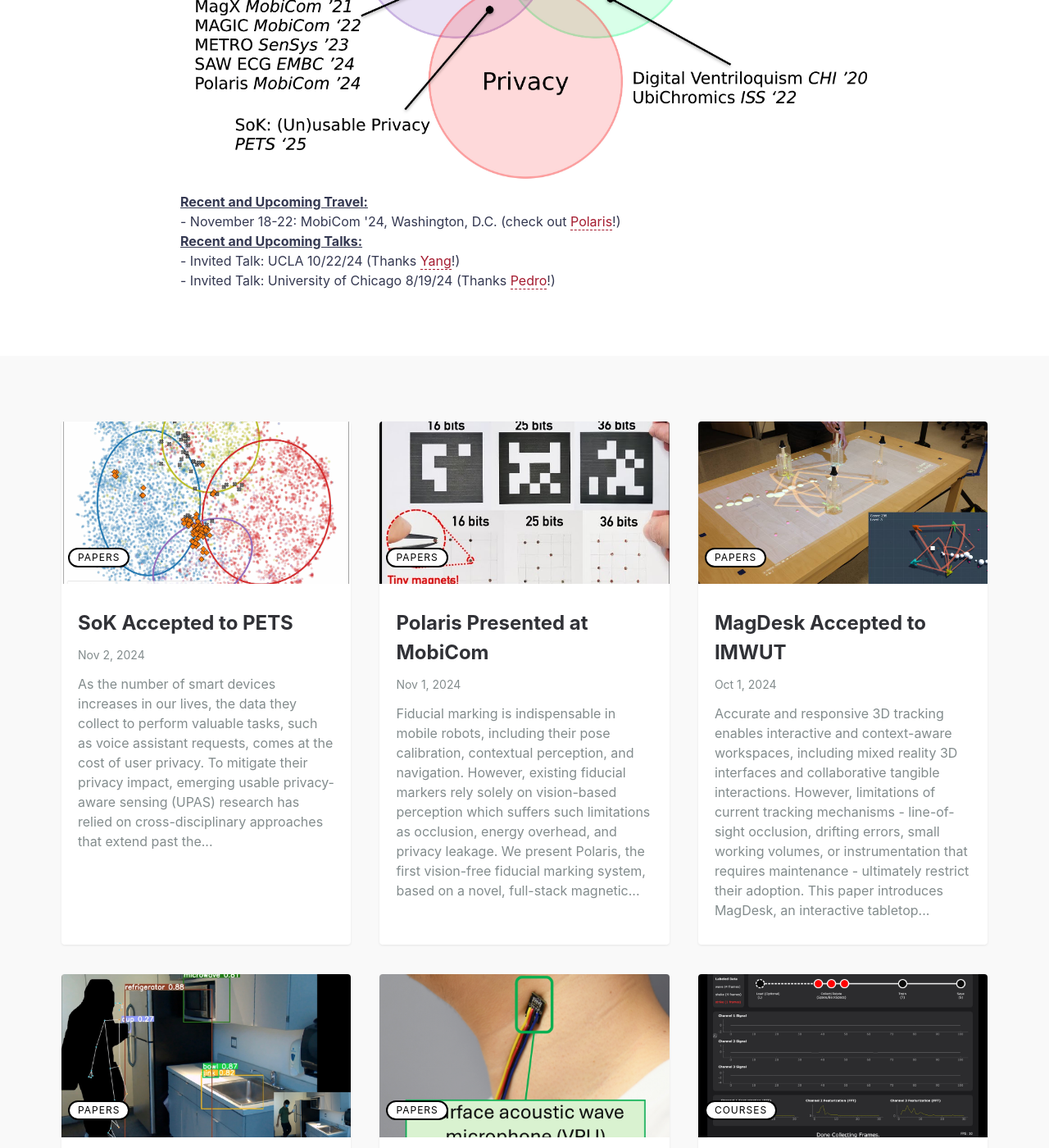
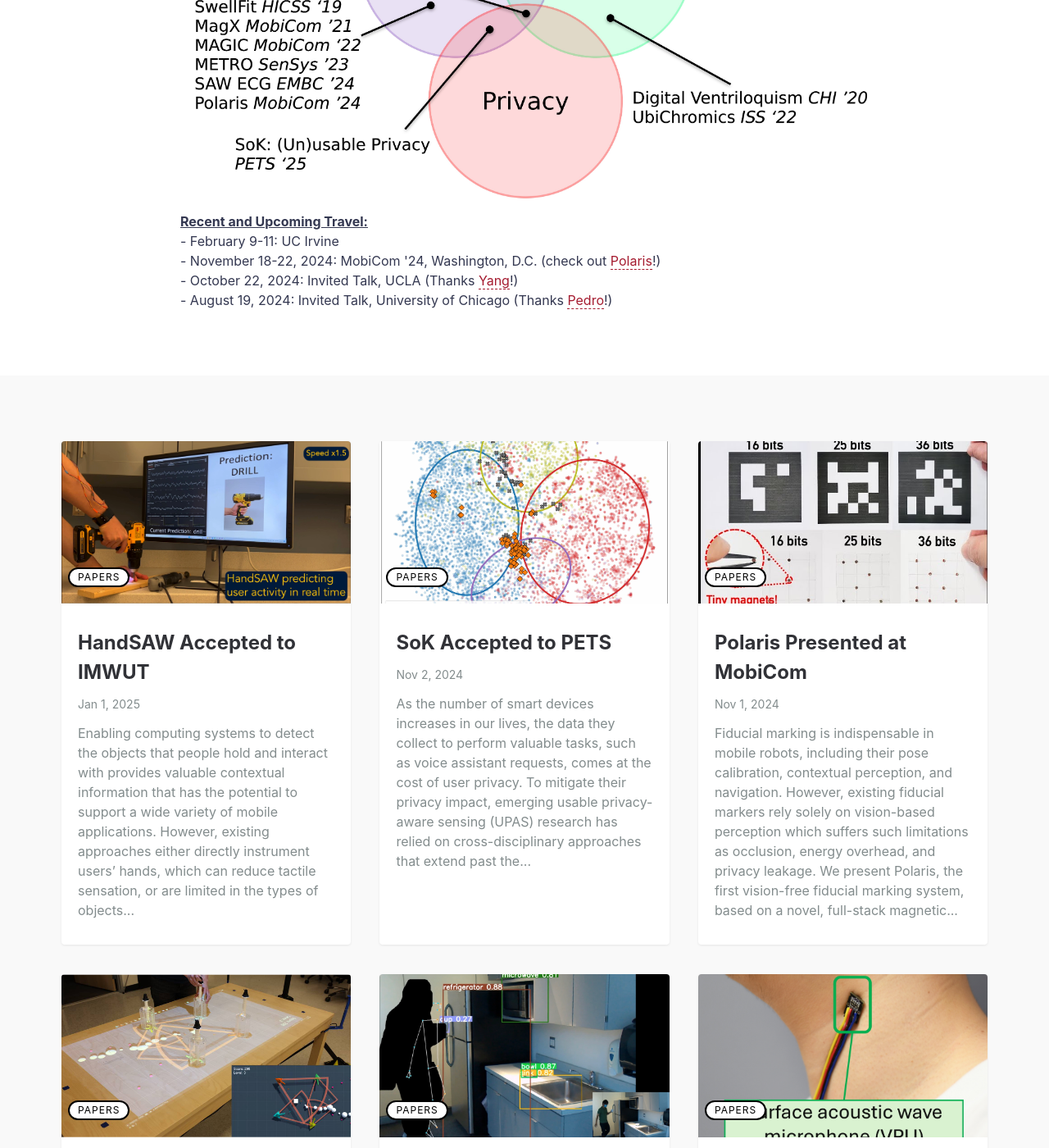
Before and after one commit to yashairavantchi/yashairavantchi.github.io, a Jekyll site: the page built from index.md, in a window 1280 px wide and 1400 px high, scrolled down 752 px. Shown: the whole window at 82% size. Built offline with Jekyll 4.4.1, drawn with Linux system fonts in a browser that asks for light colours.

Commit message:
Update HandSAW, CV

```diff
--- a/_layouts/default.html
+++ b/_layouts/default.html
@@ -102,13 +105,13 @@ layout: compress
         <p class="paragraph">
           <u><strong>Recent and Upcoming Travel:</strong></u>
           <br>
-          - November 18-22: MobiCom '24, Washington, D.C. (check out <a href="https://yasha.xyz/Polaris/">Polaris</a>!)
+          - February 9-11: UC Irvine
           <br>
-          <u><strong>Recent and Upcoming Talks:</strong></u>
+          - November 18-22, 2024: MobiCom '24, Washington, D.C. (check out <a href="https://yasha.xyz/Polaris/">Polaris</a>!)
           <br>
-          - Invited Talk: UCLA 10/22/24 (Thanks <a href="https://yangzhang.dev/">Yang</a>!)
+          - October 22, 2024: Invited Talk, UCLA (Thanks <a href="https://yangzhang.dev/">Yang</a>!)
           <br>
-          - Invited Talk: University of Chicago 8/19/24 (Thanks <a href="https://plopes.org/">Pedro</a>!)
+          - August 19, 2024: Invited Talk, University of Chicago (Thanks <a href="https://plopes.org/">Pedro</a>!)
 
         </p>
 
--- /dev/null
+++ b/_posts/2025-1-1-HandSAW.md
@@ -0,0 +1,17 @@
+---
+layout: post
+title: "HandSAW Accepted to IMWUT"
+featured-img: handsaw.jpg
+mathjax: true
+category: Papers
+---
+
+<!-- Update with HandSAW youtube video -->
+<!-- <div style="position: relative; padding-bottom: 56.25%; height: 0; overflow: hidden; max-width: 100%; height: auto;">
+    <iframe style="position: absolute; top: 0; left: 0; width: 100%; height: 100%;" src="https://www.youtube.com/embed/cOjRV0-bYY0" title="YouTube video player" frameborder="0" allow="accelerometer; autoplay; clipboard-write; encrypted-media; gyroscope; picture-in-picture; web-share" referrerpolicy="strict-origin-when-cross-origin" allowfullscreen></iframe>
+</div> -->
+
+Enabling computing systems to detect the objects that people hold and interact with provides valuable contextual information that has the potential to support a wide variety of mobile applications. However, existing approaches either directly instrument users’ hands, which can reduce tactile sensation, or are limited in the types of objects and interactions they can detect. This work introduces HandSAW, a wireless wrist-worn device incorporating a Surface Acoustic Wave (SAW) sensor with enhanced bandwidth and signal-to-noise ratio while rejecting through-air sounds. The device features a sealed mass-spring diaphragm positioned on top of the sound port of a MEMS microphone, enabling it to capture SAWs generated by objects and through touch interaction events. This custom-designed wearable platform, paired with a real-time ML pipeline, can distinguish 20 passive object events with >99% per-user accuracy and a 91.6% unseen-user accuracy, as validated through a 16-participant user study. For devices that do not emit SAWs, our active tags enable HandSAW to detect those objects and transmit encoded data using ultrasonic signals. Ultimately, HandSAW provides an easy-to-implement, robust, and cost-effective means for enabling user-object interaction and activity detection.
+
+<!-- [ACM DL](https://doi.org/10.1145/3699756) -->
+[![pdf](/assets/icons16/pdf-icon.png)PDF]({{ BASE_PATH }}/assets/pdf/Li25HandSAW_o.pdf)
```
Also changed, not shown: other parts of _layouts/default.html (+3 -0 lines), _posts/2024-06-9-SAWECG.md (+1 -1 lines), Gemfile.lock, assets/img/posts/handsaw.jpg (added), 3 other files.
